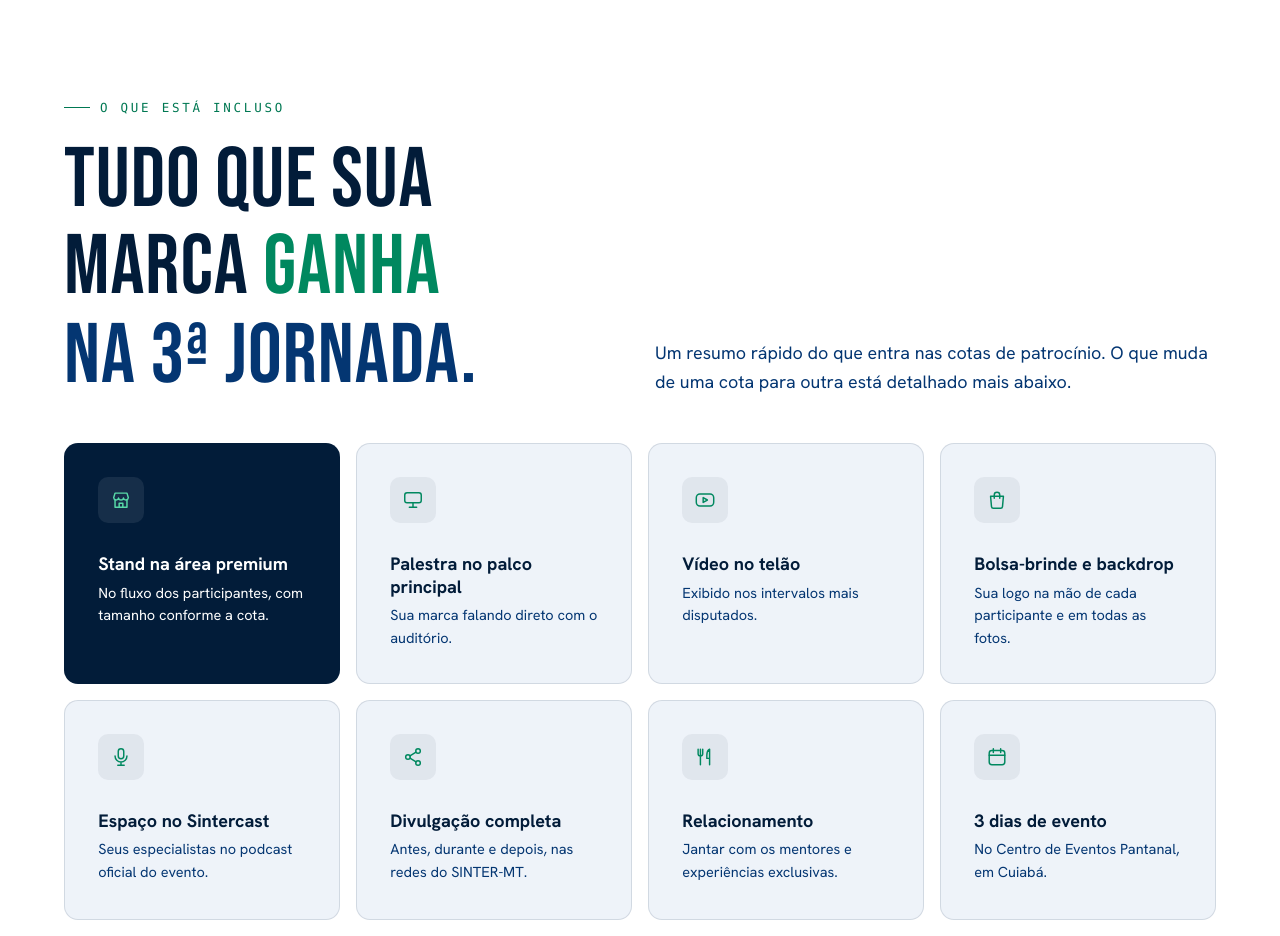
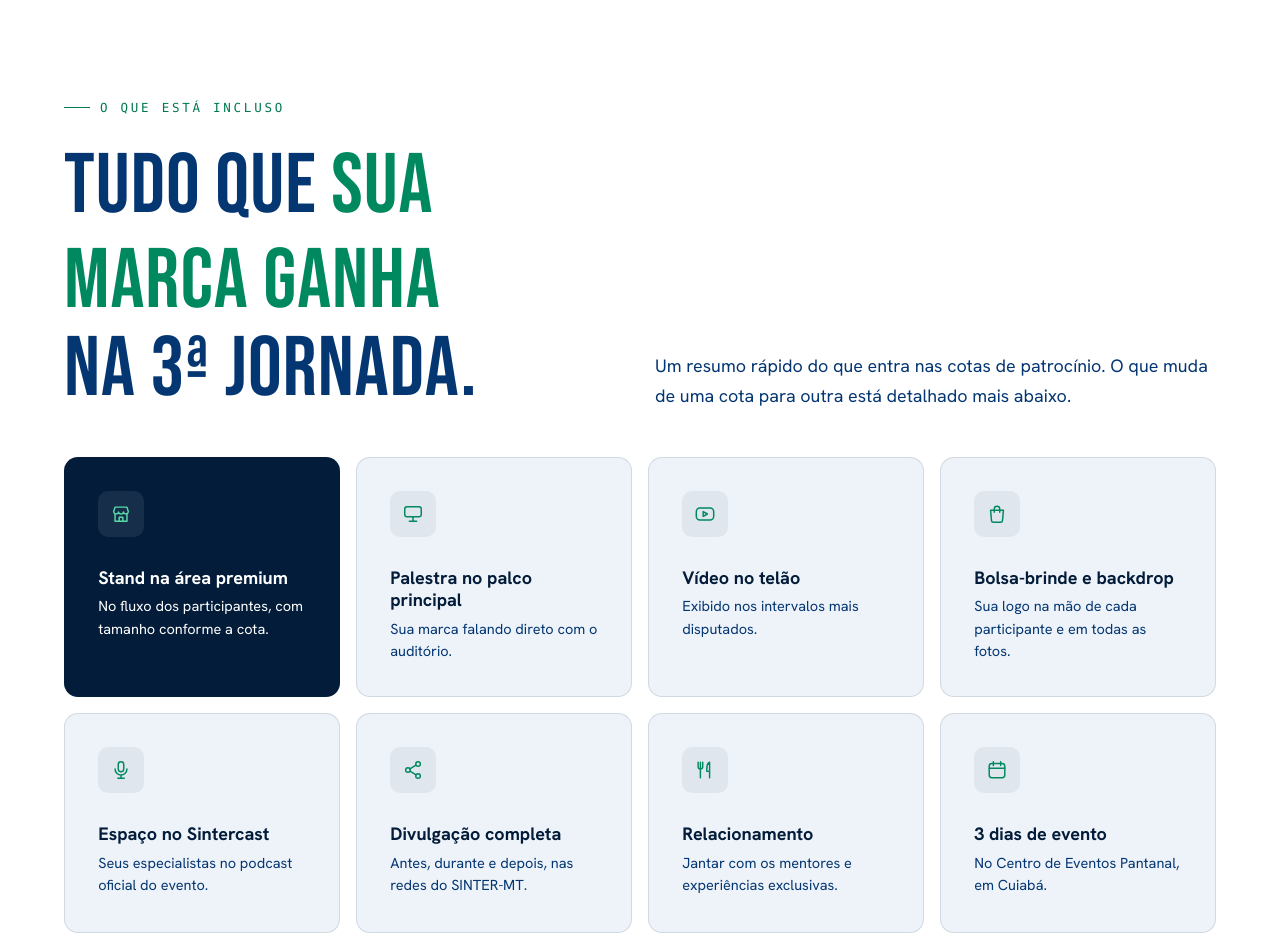
Before and after one commit to novvasaudeintegrativa-cmyk/sintermt2026, a plain HTML site: page propostasinter_evento2027/index.html in a window 1280 px wide. Shown: the part 1840-2776 px from the top of the page. Drawn offline with Linux system fonts and the light colour scheme; a web font is replaced by a local one.

Commit message:
Proposta: titulos de secao branca em azul e verde; destaque em 'sua marca ganha'
Co-Authored-By: Claude Sonnet 5.5 <noreply@anthropic.com>

```diff
--- a/propostasinter_evento2027/index.html
+++ b/propostasinter_evento2027/index.html
@@ -1029,6 +1029,9 @@ body{background:var(--paper);color:#fff;font-size:18px;line-height:1.65;padding:
 .panel.final .final-copy{padding-top:44px;padding-bottom:36px}
 .panel.final .final-copy p{color:var(--neon);font-weight:600}
 .panel.final .final-copy p::before{content:"";display:block;width:56px;height:2px;border-radius:2px;background:var(--neon);margin:0 auto 20px}
+/* TITULOS-AZUL-VERDE: titulos em secao branca usam so azul e verde */
+.panel.alt .h2,.panel.alt h2{color:#043672}
+.panel.alt .h2 .m,.panel.alt h2 .m{color:#043672}
 @media(max-width:900px){body{padding:0}.panel{border-radius:0;margin:0}}
 @media(max-width:640px){.panel{padding:64px 20px}.hero{padding:112px 20px 56px}.nav{padding:12px 20px}.nav-cta{display:none!important}.nav-links{display:none}}
 </style>
@@ -1162,7 +1165,7 @@ body{background:var(--paper);color:#fff;font-size:18px;line-height:1.65;padding:
     <div class="ed-head">
       <div>
         <span class="tag">O que está incluso</span>
-        <h2 class="h2" style="margin-top:22px">Tudo que sua marca <span class="hl">ganha</span> <span class="m">na 3ª Jornada.</span></h2>
+        <h2 class="h2" style="margin-top:22px">Tudo que <span class="hl">sua marca ganha</span> na 3ª Jornada.</h2>
       </div>
       <p class="p">Um resumo rápido do que entra nas cotas de patrocínio. O que muda de uma cota para outra está detalhado mais abaixo.</p>
     </div>
```
